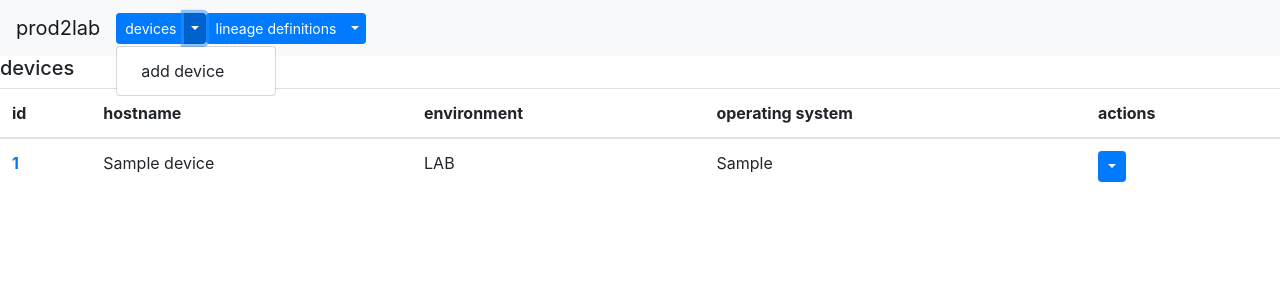
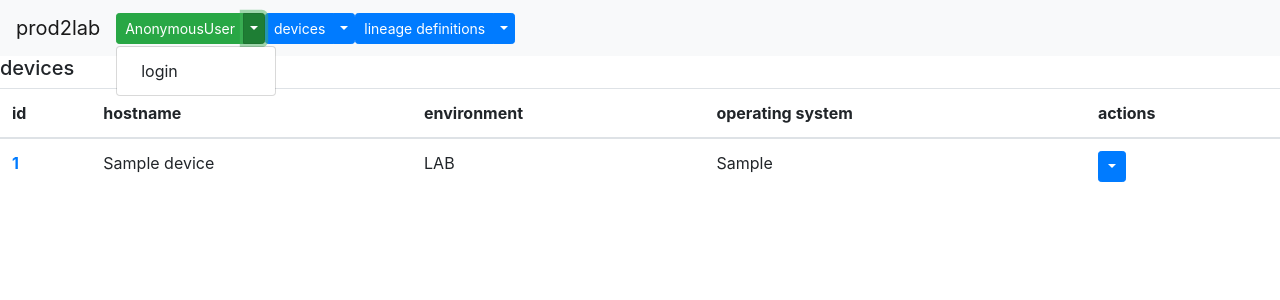
Before and after one commit to netdevops/prod2lab, a Django app: page / in a window 1280 px wide, after a click on "Toggle Dropdown". Shown: the top 300 px of the page. Run offline with Django 3.2, Linux system fonts and the light colour scheme; tables that the repository leaves empty hold one stand-in row (values such as "Sample post"); parts of the project's set-up code (start-up, migrations or seed data) failed here and were passed over; some libraries are stand-ins or nearby versions.

Commit message:
add user authentication

```diff
--- a/lab/views.py
+++ b/lab/views.py
@@ -34,158 +34,178 @@ def devices(request):
 
 
 def device(request, device_id=None):
-    device = Device.objects.get(id=device_id)
-    interfaces = DeviceInterface.objects.filter(device=device)
+    if request.user.is_authenticated:
+        device = Device.objects.get(id=device_id)
+        interfaces = DeviceInterface.objects.filter(device=device)
 
-    try:
-        config = RouteSwitchConfig.objects.get(device=device)
-        config = config.text
-    except RouteSwitchConfig.DoesNotExist:
-        config = str()
+        try:
+            config = RouteSwitchConfig.objects.get(device=device)
+            config = config.text
+        except RouteSwitchConfig.DoesNotExist:
+            config = str()
 
-    if device.environment == "PROD":
-        device_pair = DevicePair.objects.get(prod_device=device)
-        other_device = device_pair.lab_device
-        interface_maps = InterfaceMapper.objects.filter(prod_device__device__name=device.name)
-    else:
-        device_pair = DevicePair.objects.get(lab_device=device)
-        other_device = device_pair.prod_device
-        interface_maps = InterfaceMapper.objects.filter(lab_device__device__name=device.name)
+        if device.environment == "PROD":
+            device_pair = DevicePair.objects.get(prod_device=device)
+            other_device = device_pair.lab_device
+            interface_maps = InterfaceMapper.objects.filter(prod_device__device__name=device.name)
+        else:
+            device_pair = DevicePair.objects.get(lab_device=device)
+            other_device = device_pair.prod_device
+            interface_maps = InterfaceMapper.objects.filter(lab_device__device__name=device.name)
 
-    eligible_interfaces = DeviceInterface.objects.filter(device=other_device)
+        eligible_interfaces = DeviceInterface.objects.filter(device=other_device)
 
-    if request.method == 'POST':
-        if request.POST['name']:
-            messages.success(request, f"{device.name} has been updated to {request.POST['name']}")
-            device.name = request.POST['name']
-        if request.POST['environment']:
-            messages.success(request, f"{request.POST['environment']} has been updated on {device.name}")
-            device.environment = request.POST['environment']
-        if request.POST['os_type']:
-            messages.success(request, f"{request.POST['os_type']} has been updated on {device.name}")
-            device.os_type = request.POST['os_type']
-        device.save()
+        if request.method == 'POST':
+            if request.POST['name']:
+                messages.success(request, f"{device.name} has been updated to {request.POST['name']}")
+                device.name = request.POST['name']
+            if request.POST['environment']:
+                messages.success(request, f"{request.POST['environment']} has been updated on {device.name}")
+                device.environment = request.POST['environment']
+            if request.POST['os_type']:
+                messages.success(request, f"{request.POST['os_type']} has been updated on {device.name}")
+                device.os_type = request.POST['os_type']
+            device.save()
 
-    context = {
-        'device': device,
-        'interfaces': interfaces,
-        'interface_maps': interface_maps,
-        'eligible_interfaces': eligible_interfaces,
-        'device_config': config
-    }
+        context = {
+            'device': device,
+            'interfaces': interfaces,
+            'interface_maps': interface_maps,
+            'eligible_interfaces': eligible_interfaces,
+            'device_config': config
+        }
 
-    return render(request, 'lab/device.html', context)
+        return render(request, 'lab/device.html', context)
+    return HttpResponseRedirect('/user/login/')
 
 
 def device_add(request):
-    if request.method == 'POST':
-        prod_device = Device.objects.create(
-            name=request.POST['name'],
-            environment="PROD",
-            os_type=request.POST['os_type']
-        )
-        lab_device = Device.objects.create(
-            name=request.POST['name'],
-            environment="LAB",
-            os_type=request.POST['os_type']
-        )
-        DevicePair.objects.create(prod_device=prod_device, lab_device=lab_device)
+    if request.user.is_authenticated:
+        if request.method == 'POST':
+            prod_device = Device.objects.create(
+                name=request.POST['name'],
+                environment="PROD",
+                os_type=request.POST['os_type']
+            )
+            lab_device = Device.objects.create(
+                name=request.POST['name'],
+                environment="LAB",
+                os_type=request.POST['os_type']
+            )
+            DevicePair.objects.create(prod_device=prod_device, lab_device=lab_device)
 
-        messages.success(request, f"{request.POST['name']} has been created")
+            messages.success(request, f"{request.POST['name']} has been created")
 
-    return HttpResponseRedirect('/devices/')
+        return HttpResponseRedirect('/devices/')
+    return HttpResponseRedirect('/user/login/')
 
 
 def device_delete(request, device_id=None):
-    device = Device.objects.get(id=device_id)
+    if request.user.is_authenticated:
+        device = Device.objects.get(id=device_id)
 
-    if device.environment == "PROD":
-        device_pair = DevicePair.objects.get(prod_device=device)
-        other_device = device_pair.lab_device
-    else:
-        device_pair = DevicePair.objects.get(lab_device=device)
-        other_device = device_pair.prod_device
+        if device.environment == "PROD":
+            device_pair = DevicePair.objects.get(prod_device=device)
+            other_device = device_pair.lab_device
+        else:
+            device_pair = DevicePair.objects.get(lab_device=device)
+            other_device = device_pair.prod_device
 
-    device_name = device.name
+        device_name = device.name
 
-    device.delete()
-    other_device.delete()
-    messages.success(request, f"{device_name} has been deleted")
-    return HttpResponseRedirect('/devices/')
+        device.delete()
+        other_device.delete()
+        messages.success(request, f"{device_name} has been deleted")
+        return HttpResponseRedirect('/devices/')
+    return HttpResponseRedirect('/user/login/')
 
 
 def interface_add(request, device_id=None):
-    device = Device.objects.get(id=device_id)
-    if request.method == 'POST':
-        DeviceInterface.objects.create(name=request.POST['name'], device=device)
+    if request.user.is_authenticated:
+        device = Device.objects.get(id=device_id)
+        if request.method == 'POST':
+            DeviceInterface.objects.create(name=request.POST['name'], device=device)
 
-    messages.success(request, f"interface {request.POST['name']} has been created on {device.name}")
+        messages.success(request, f"interface {request.POST['name']} has been created on {device.name}")
 
-    return HttpResponseRedirect(f"/devices/{device.id}/")
+        return HttpResponseRedirect(f"/devices/{device.id}/")
+    return HttpResponseRedirect('/user/login/')
 
 
 def interface_delete(request, device_id=None, interface_id=None):
-    interface = DeviceInterface.objects.get(id=interface_id)
-    interface_name = interface.name
-    device = Device.objects.get(id=device_id)
+    if request.user.is_authenticated:
+        interface = DeviceInterface.objects.get(id=interface_id)
+        interface_name = interface.name
+        device = Device.objects.get(id=device_id)
 
-    interface.delete()
-    messages.success(request, f"{interface_name} deleted from {device.name}")
+        interface.delete()
+        messages.success(request, f"{interface_name} deleted from {device.name}")
 
-    return HttpResponseRedirect(f"/devices/{device.id}")
+        return HttpResponseRedirect(f"/devices/{device.id}")
+    return HttpResponseRedirect('/user/login/')
 
 
 def interface_fetch(request, device_id=None):
-    result = fetch_interfaces.delay(device_id=device_id)
-    print(result)
-    return HttpResponseRedirect(f"/devices/{device_id}")
+    if request.user.is_authenticated:
+        result = fetch_interfaces.delay(device_id=device_id)
+        print(result)
+        return HttpResponseRedirect(f"/devices/{device_id}")
+    return HttpResponseRedirect('/user/login/')
 
 
 def interface_mapper_add(request, device_id=None):
-    lab_interface = DeviceInterface.objects.get(id=request.POST['lab_device'])
-    prod_interface = DeviceInterface.objects.get(id=request.POST['prod_device'])
+    if request.user.is_authenticated:
+        lab_interface = DeviceInterface.objects.get(id=request.POST['lab_device'])
+        prod_interface = DeviceInterface.objects.get(id=request.POST['prod_device'])
 
-    InterfaceMapper.objects.create(prod_device=prod_interface, lab_device=lab_interface)
-    messages.success(
-        request,
-        f"mapped {prod_interface.device.name} - {prod_interface.name} to {lab_interface.device.name} - {lab_interface.name}"
-    )
-    return HttpResponseRedirect(f"/devices/{device_id}")
+        InterfaceMapper.objects.create(prod_device=prod_interface, lab_device=lab_interface)
+        messages.success(
+            request,
+            f"mapped {prod_interface.device.name} - {prod_interface.name} to {lab_interface.device.name} - {lab_interface.name}"
+        )
+        return HttpResponseRedirect(f"/devices/{device_id}")
+    return HttpResponseRedirect('/user/login/')
 
 
 def interface_mapper_delete(request, device_id=None, interface_mapper_id=None):
-    interface_map = InterfaceMapper.objects.get(id=interface_mapper_id)
-    device = Device.objects.get(id=device_id)
+    if request.user.is_authenticated:
+        interface_map = InterfaceMapper.objects.get(id=interface_mapper_id)
+        device = Device.objects.get(id=device_id)
 
-    interface_map.delete()
-    messages.success(request, f"interface map has been deleted for {device.name}")
+        interface_map.delete()
+        messages.success(request, f"interface map has been deleted for {device.name}")
 
-    return HttpResponseRedirect(f"/devices/{device_id}")
+        return HttpResponseRedirect(f"/devices/{device_id}")
+    return HttpResponseRedirect('/user/login/')
 
 
 def device_config(request, device_id=None):
-    device = Device.objects.get(id=device_id)
-    if request.method == "POST":
-        if device.environment == "PROD":
-            fetch_production_config.delay(
-                device_id=device_id,
-                username=request.POST['username'],
-                password=request.POST['password'],
-                command=request.POST['command'],
-            )
-        else:
-            fetch_lab_config.delay(device_id=device_id)
+    if request.user.is_authenticated:
+        device = Device.objects.get(id=device_id)
+        if request.method == "POST":
+            if device.environment == "PROD":
+                fetch_production_config.delay(
+                    device_id=device_id,
+                    username=request.POST['username'],
+                    password=request.POST['password'],
+                    command=request.POST['command'],
+                )
+            else:
+                fetch_lab_config.delay(device_id=device_id)
 
-        messages.success(request, f"config being fetched for {device.name}")
+            messages.success(request, f"config being fetched for {device.name}")
 
-    return HttpResponseRedirect(f"/devices/{device_id}")
+        return HttpResponseRedirect(f"/devices/{device_id}")
+    return HttpResponseRedirect('/user/login/')
 
 
 def device_config_manually(request, device_id=None):
-    device = Device.objects.get(id=device_id)
-    fetch_or_update(device=device, config=request.POST['text'])
+    if request.user.is_authenticated:
+        device = Device.objects.get(id=device_id)
+        fetch_or_update(device=device, config=request.POST['text'])
 
-    return HttpResponseRedirect(f"/devices/{device_id}")
+        return HttpResponseRedirect(f"/devices/{device_id}")
+    return HttpResponseRedirect('/user/login/')
 
 
 class DeviceViewSet(viewsets.ModelViewSet):
--- a/prod2app/settings.py
+++ b/prod2app/settings.py
@@ -39,6 +39,7 @@ INSTALLED_APPS = [
     'django.contrib.staticfiles',
     'rest_framework',
     'rest_framework_swagger',
+    'user',
     'lab',
     'hier',
 ]
--- a/prod2app/urls.py
+++ b/prod2app/urls.py
@@ -25,5 +25,6 @@ urlpatterns = [
     # path('docs/', schema_view),
     # path('api/', include(router.urls)),
     path('', include('lab.urls')),
+    path('user/', include('user.urls')),
     path('hier/', include('hier.urls')),
 ]
--- a/templates/base.html
+++ b/templates/base.html
@@ -16,6 +16,19 @@
         </button>
         <div class="collapse navbar-collapse" id="navbarNavAltMarkup">
             <div class="navbar-nav">
+                <div class="btn-group">
+                    <button type="button" class="btn btn-success btn-sm nav-item">{{ request.user }}</button>
+                    <button type="button" class="btn btn-success dropdown-toggle dropdown-toggle-split btn-sm" data-toggle="dropdown" aria-haspopup="true" aria-expanded="false">
+                        <span class="sr-only">Toggle Dropdown</span>
+                    </button>
+                    <div class="dropdown-menu">
+                        {% if request.user.is_authenticated %}
+                        <a href="/user/logout/" class="dropdown-item">logout</a>
+                        {% else %}
+                        <a href="/user/login/" class="dropdown-item">login</a>
+                        {% endif %}
+                    </div>
+                </div>
                 <div class="btn-group">
                     <a href="/devices/" type="button" class="btn btn-primary btn-sm nav-item">devices</a>
                     <button type="button" class="btn btn-primary dropdown-toggle dropdown-toggle-split btn-sm" data-toggle="dropdown" aria-haspopup="true" aria-expanded="false">
--- a/tox.ini
+++ b/tox.ini
@@ -3,4 +3,4 @@
 DJANGO_SETTINGS_MODULE = prod2app.settings
 # -- recommended but optional:
 python_files = tests.py test_*.py *_tests.py
-addopts = --cov=prod2app/ --cov=lab/ --cov=hier/
+addopts = --cov=prod2app/ --cov=lab/ --cov=hier/ --cov=user/
--- /dev/null
+++ b/user/apps.py
@@ -0,0 +1,5 @@
+from django.apps import AppConfig
+
+
+class UserConfig(AppConfig):
+    name = 'user'
--- /dev/null
+++ b/user/urls.py
@@ -0,0 +1,13 @@
+from django.urls import path
+from user.views import (
+    user,
+    user_login,
+    user_logout,
+)
+
+
+urlpatterns = [
+    path('', user, name='user'),
+    path('login/', user_login, name='login'),
+    path('logout/', user_logout, name='logout')
+]
```
Also changed, not shown: hier/views.py (+44 -38 lines), templates/user/login.html (added, +14 -0 lines), user/views.py (added, +36 -0 lines), user/__init__.py (added).
